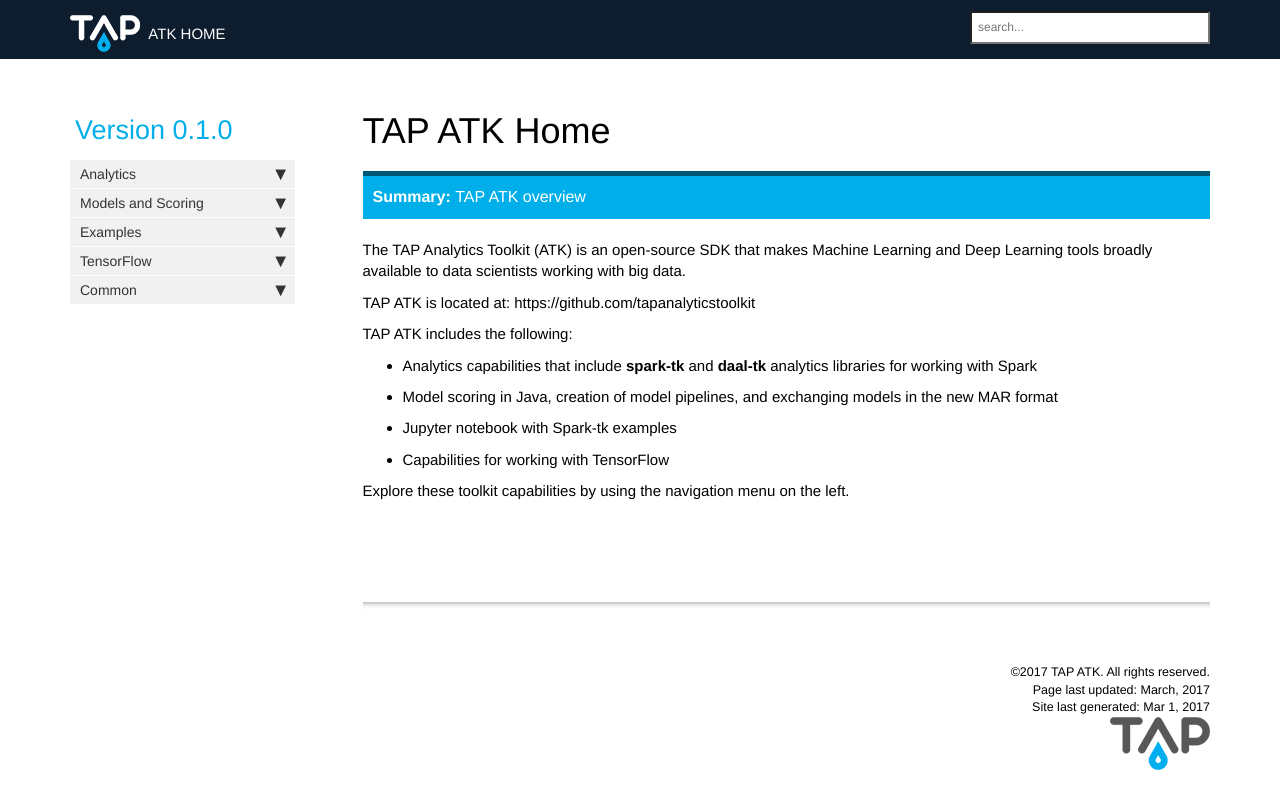
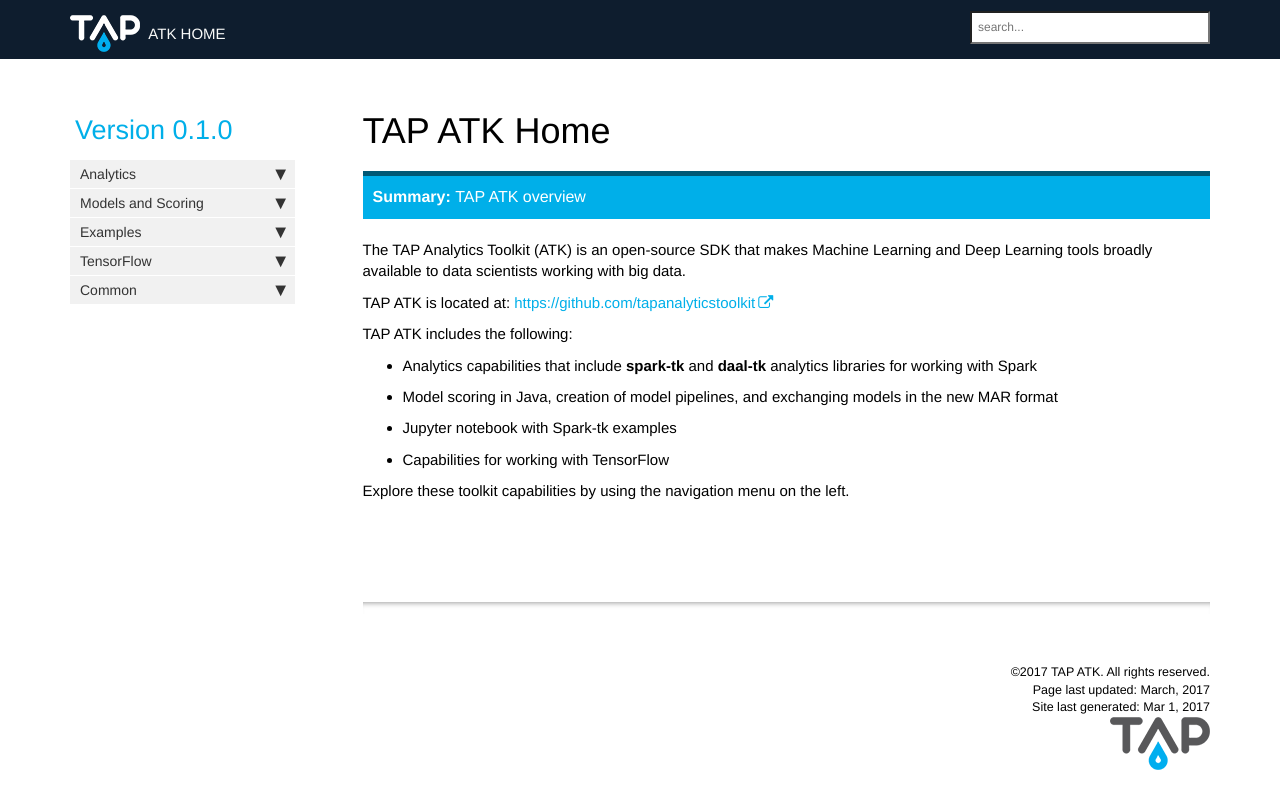
Before and after one commit to Kendralabs/tapanalyticstoolkit.github.io, a Jekyll site: the page built from index.md, in a window 1280 px wide. Shown: the top 809 px of the page. Built offline with Jekyll 4.4.1, drawn with Linux system fonts in a browser that asks for light colours; nearby versions of some CDN libraries; comment, search, counter and statistics services are not loaded; part of the change alters nothing that is shown.

```diff
--- a/index.md
+++ b/index.md
@@ -13,7 +13,7 @@ published: true
 
 The TAP Analytics Toolkit (ATK) is an open-source SDK that makes Machine Learning and Deep Learning tools broadly available to data scientists working with big data.
 
-TAP ATK is located at: https://github.com/tapanalyticstoolkit
+TAP ATK is located at: [https://github.com/tapanalyticstoolkit](https://github.com/tapanalyticstoolkit)
 
 TAP ATK includes the following:
 
```
